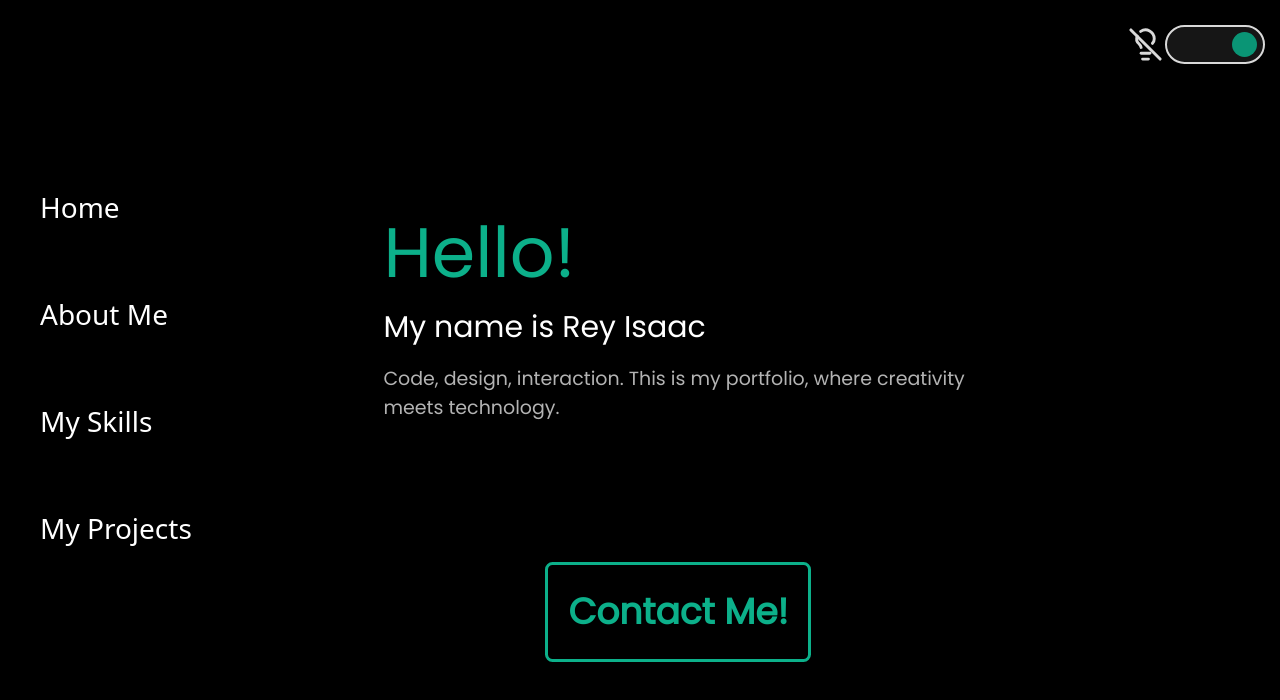
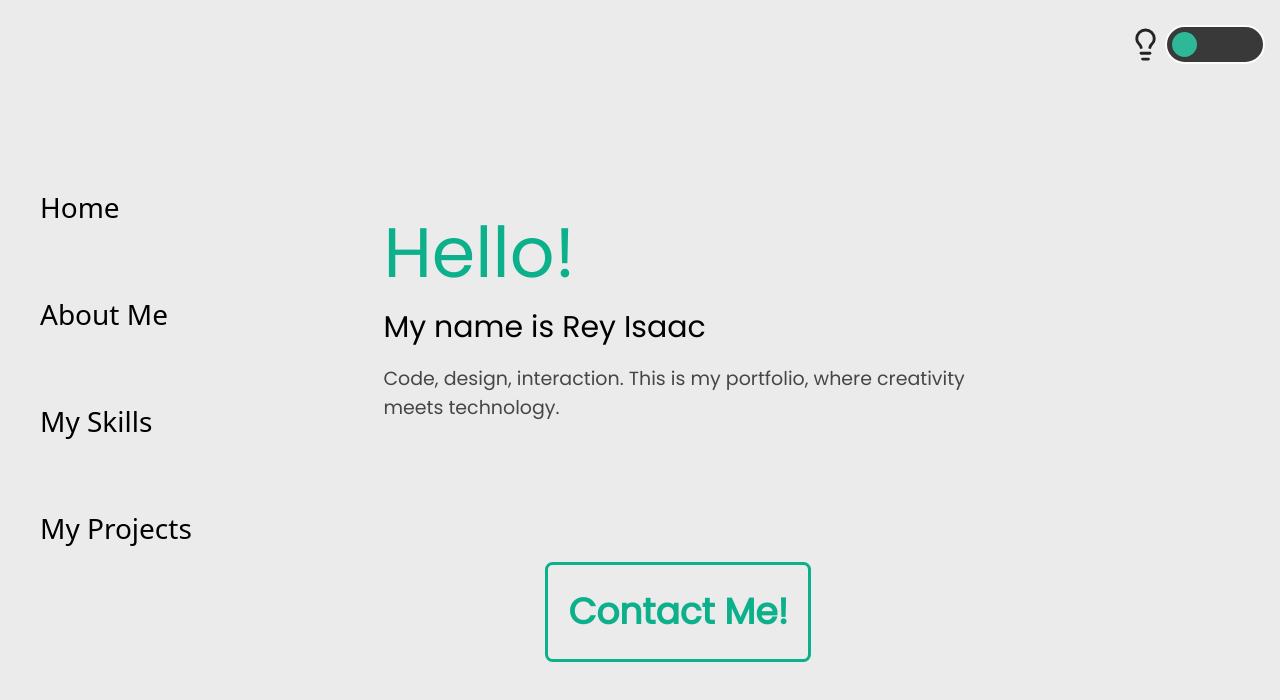
Before and after one commit to ReyOrdonez/MiPortafolio, a Next.js app: page / in a window 1280 px wide. Shown: the top 700 px of the page. Built offline with nearby package versions, Linux system fonts and the light colour scheme.

Commit message:
I finished the whole design

```diff
--- a/app/layout.js
+++ b/app/layout.js
@@ -7,6 +7,7 @@ import store from "../redux/store";
 import NavBar from "@/components/navBar/navBar";
 import NavBarMobile from "@/components/navBarMobile/navBarMobile";
 import { useIsMobile } from "./hooks/useIsMobile";
+import ThemeManager from "@/components/themeManager/themeManager";
 
 const poppins = Poppins({
   subsets: ["latin"],
@@ -27,7 +28,10 @@ export default function RootLayout({ children }) {
         lang="en"
         className={`md:text-[18px] lg:text-[20px] ${poppins.variable} ${inter.variable}`}
       >
-        <body className={`antialiased  bg-black`}>
+        <ThemeManager />
+        <body
+          className={`antialiased bg-[rgb(235,235,235)] text-black dark:bg-black dark:text-white transition-colors duration-200`}
+        >
           {isMobile == true ? <NavBar /> : <NavBarMobile />}
 
           {children}
--- a/app/page.js
+++ b/app/page.js
@@ -8,7 +8,7 @@ import Projects from "@/components/projects/projects";
 
 export default function Home() {
   return (
-    <main className="text-center text-white snap-y overflow-y-scroll snap-mandatory h-screen hide-scrollbar lg:ml-[6vw]">
+    <main className="text-center snap-y overflow-y-scroll snap-mandatory h-screen hide-scrollbar lg:ml-[6vw]">
       <ToggleThemeButtonMobile className="fixed top-0 right-0 mt-4" />
       <Title />
       <AboutMe />
--- a/components/navBar/navBar.js
+++ b/components/navBar/navBar.js
@@ -3,7 +3,7 @@
 const NavBar = () => {
   return (
     <div
-      className={`flex flex-col text-white text-[28px] fixed top-[50%] translate-y-[-50%] ml-8`}
+      className={`flex flex-col text-[28px] fixed top-[50%] translate-y-[-50%] ml-8`}
     >
       <a className="group nav">
         Home
--- a/components/projectCard/projectCard.js
+++ b/components/projectCard/projectCard.js
@@ -17,15 +17,13 @@ const ProjectCard = ({ title, desc, images, technologies }) => {
       <div className="flex justify-between items-center">
         <h3 className="text-myGreen text-[1.2rem]">{title}</h3>
         <button onClick={() => setOpen(!open)}>
-          <ChevronUp className="h-10 w-10" />
+          <ChevronUp className="text-white h-10 w-10 " />
         </button>
       </div>
 
       <p
-        className={` mb-3 transition-all duration-150 leading-8 ${
-          open == true
-            ? ""
-            : "text-transparent bg-clip-text bg-gradient-to-b from-white to-transparent"
+        className={`text-white mb-3 transition-all duration-150 leading-8 ${
+          open == true ? "" : "text-opacity-65"
         }`}
       >
         {desc}
--- /dev/null
+++ b/components/themeManager/themeManager.js
@@ -0,0 +1,19 @@
+"use client";
+
+import { useEffect } from "react";
+import { useSelector } from "react-redux";
+import { selectTheme } from "@/redux/slices/themeSlice";
+
+export default function ThemeManager() {
+  const isDark = useSelector(selectTheme);
+
+  useEffect(() => {
+    if (isDark) {
+      document.documentElement.classList.add("dark");
+    } else {
+      document.documentElement.classList.remove("dark");
+    }
+  }, [isDark]);
+
+  return null;
+}
--- a/components/toggleThemeButtonMobile/toggleThemeButtonMobile.js
+++ b/components/toggleThemeButtonMobile/toggleThemeButtonMobile.js
@@ -1,14 +1,16 @@
 "use client";
 
 import { LightbulbOff, Lightbulb } from "lucide-react";
-import { useState } from "react";
+import { useDispatch, useSelector } from "react-redux";
+import { toggleTheme, selectTheme } from "@/redux/slices/themeSlice";
 
 const ToggleThemeButtonMobile = ({ className }) => {
-  const [light, setLight] = useState(false);
+  const light = useSelector(selectTheme);
+  const dispatch = useDispatch();
 
   return (
     <div className={`${className} flex items-center mt-5 opacity-85`}>
-      {light == false ? (
+      {light == true ? (
         <LightbulbOff className="h-7 w-7 mr-[2px]" />
       ) : (
         <Lightbulb className="h-7 w-7 mr-[2px]" />
@@ -16,13 +18,13 @@ const ToggleThemeButtonMobile = ({ className }) => {
 
       <button
         onClick={() => {
-          setLight(!light);
+          dispatch(toggleTheme());
         }}
         className={`w-20 mr-3 bg-myGray border-solid border-white border-[2px] rounded-full p-1`}
       >
         <div
           className={`w-5 h-5 bg-myGreen rounded-full transition-margin ease-in duration-[80ms] ${
-            light == true ? "ml-0" : "ml-12"
+            light == false ? "ml-0" : "ml-12"
           }`}
         ></div>
       </button>
--- a/redux/slices/themeSlice.js
+++ b/redux/slices/themeSlice.js
@@ -3,16 +3,16 @@ import { createSlice } from "@reduxjs/toolkit";
 const themeSlice = createSlice({
   name: "theme",
   initialState: {
-    theme: "light",
+    dark: false,
   },
   reducers: {
     toggleTheme: (state) => {
-      state.theme = state.theme === "light" ? "dark" : "light";
+      state.dark = !state.dark;
     },
   },
 });
 
 export const { toggleTheme } = themeSlice.actions;
-export const selectTheme = (state) => state.theme.theme;
+export const selectTheme = (state) => state.theme.dark;
 
 export default themeSlice.reducer;
--- a/tailwind.config.mjs
+++ b/tailwind.config.mjs
@@ -1,5 +1,6 @@
 /** @type {import('tailwindcss').Config} */
 export default {
+  darkMode: "class",
   content: [
     "./pages/**/*.{js,ts,jsx,tsx,mdx}",
     "./components/**/*.{js,ts,jsx,tsx,mdx}",
```
Also changed, not shown: package.json (+7 -7 lines).
